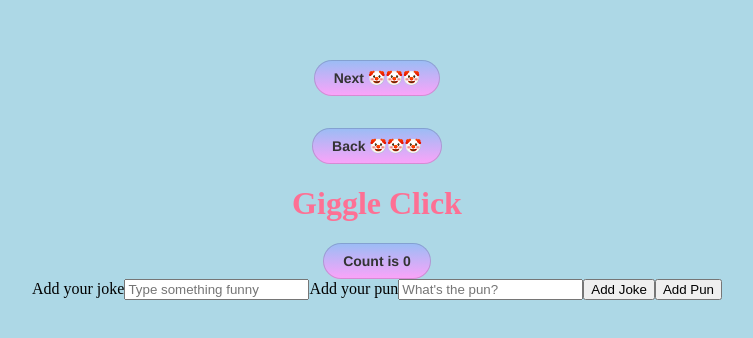
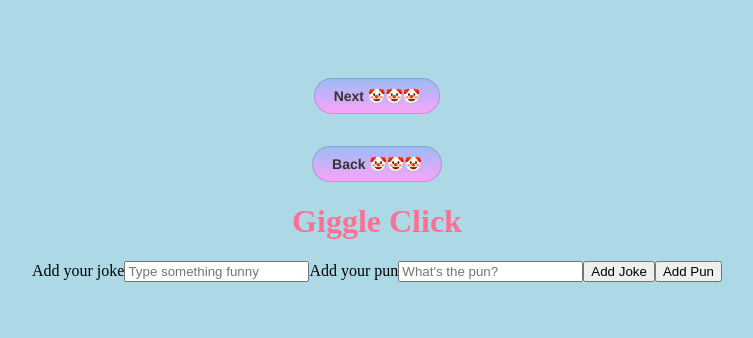
Before and after one commit to millipede-cpu/giggle-click, a React (Vite) app: page / in a window 1280 px wide. Shown: the part 220-558 px from the top of the page, without its empty margins (263-1016 px from the left). Built offline with nearby package versions, Linux system fonts and the light colour scheme.

Commit message:
Axe counter button

```diff
--- a/src/Home.tsx
+++ b/src/Home.tsx
@@ -1,12 +1,11 @@
-import React, { useState } from "react";
+import React from "react";
 import styled from "styled-components";
 import AddJoke from "./AddJoke";
 import BackButton from "./BackButton";
 import NextButton from "./NextButton";
-import { Button } from "../stories/Button";
 
 export default function Home(): JSX.Element {
-  const [count, setCount] = useState<number>(0);
+
 
   return (
     <>
@@ -15,11 +14,7 @@ export default function Home(): JSX.Element {
         <BackButton to={"/joke-fetch"} />
         <StyledTitle>Giggle Click</StyledTitle>
         <div className="card">
-          <Button
-            className="counter-button incremented-number"
-            onClick={() => setCount((count) => count + 1)}
-            label={`Count is ${count}`}
-          />
+
           <AddJoke status={""} />
         </div>
       </HomeContainer>
```
